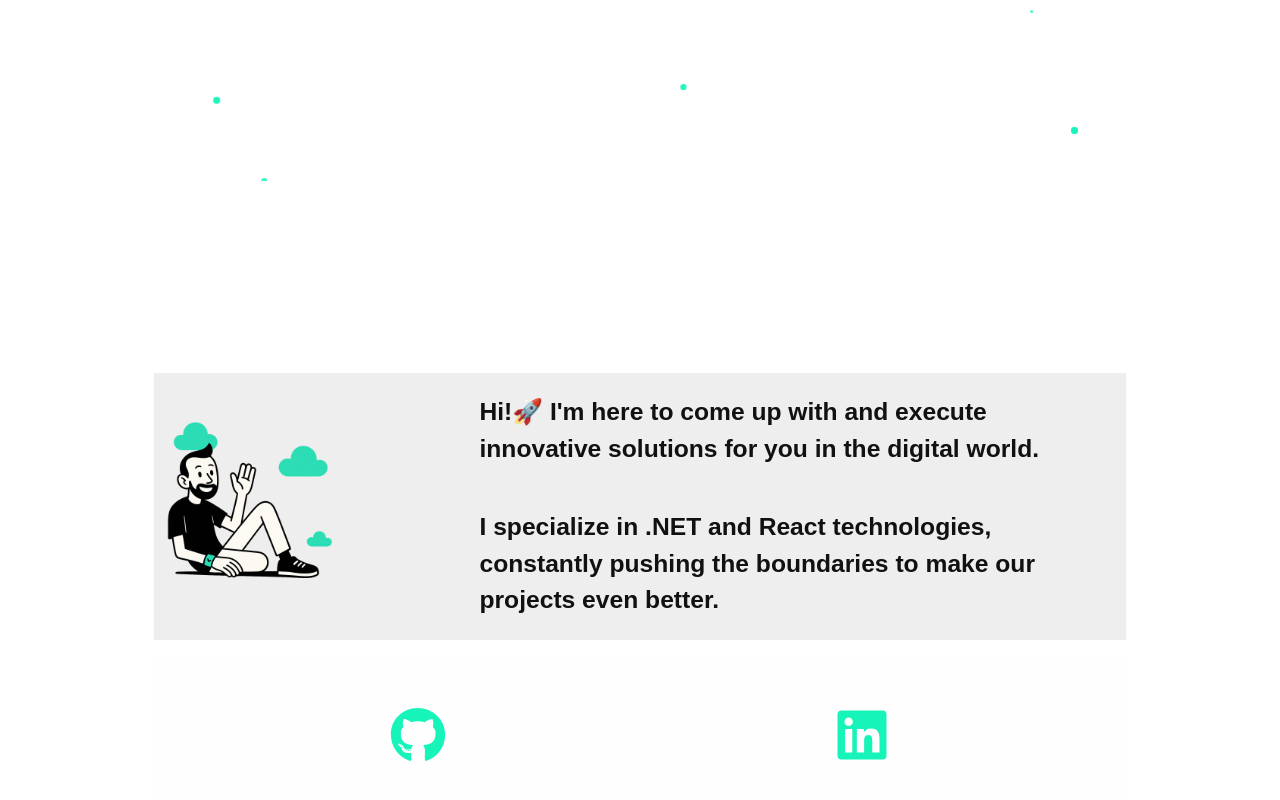
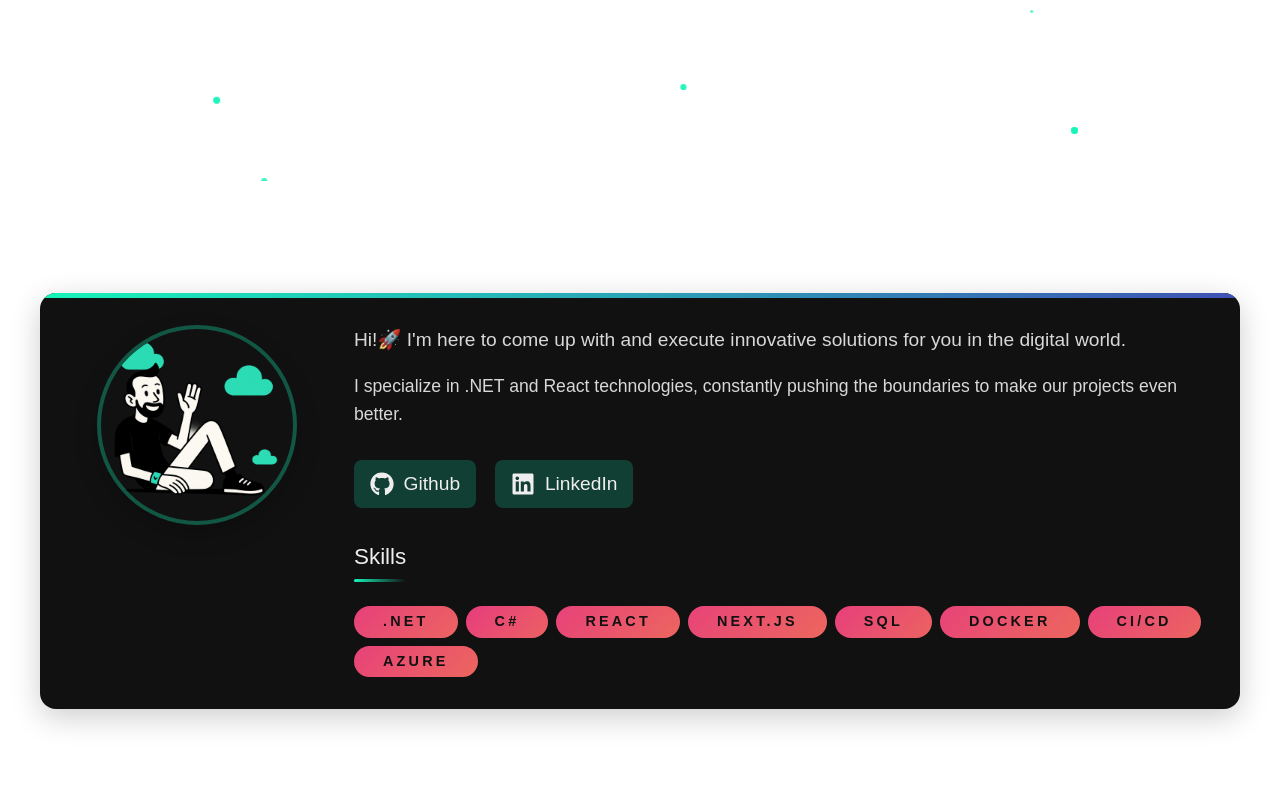
Before and after one commit to UnFriend-PL/HashStudio, a Next.js app: page / in a window 1280 px wide. Shown: the part 1978-2778 px from the top of the page. Built offline with nearby package versions, Linux system fonts and the light colour scheme.

Commit message:
section portfolio was rebuilded

```diff
--- a/package.json
+++ b/package.json
@@ -10,7 +10,7 @@
   },
   "dependencies": {
     "dotenv": "^16.5.0",
-    "framer-motion": "^12.5.0",
+    "framer-motion": "^12.12.1",
     "gsap": "^3.12.7",
     "i18next": "^25.1.3",
     "i18next-browser-languagedetector": "^8.1.0",
--- a/src/app/components/Portfolio.jsx
+++ b/src/app/components/Portfolio.jsx
@@ -53,7 +53,7 @@ const Portfolio = ({ data }) => {
     );
     return (
         <section className={styles.portfolioContainer}>
-            <AboutMe links={about.links} avatar={about.avatar}>
+            <AboutMe links={about.links} avatar={about.avatar} skills={skills}>
                 {about.textList &&
                     about.textList.map((text, index) => (
                         <p key={index} className={styles.text}>
@@ -61,16 +61,6 @@ const Portfolio = ({ data }) => {
                         </p>
                     ))}
             </AboutMe>
-
-            {skills && (
-                <div className={styles.pills}>
-                    {skills.map((skill, index) => (
-                        <Pill key={index}>
-                            {skill}
-                        </Pill>
-                    ))}
-                </div>
-            )}
 
             <div className={styles.imageGrid}>
                 {images.map((image, index) => (
--- a/src/app/components/partials/AbouotMe.jsx
+++ b/src/app/components/partials/AbouotMe.jsx
@@ -1,40 +1,98 @@
 import styles from "@/app/styles/partials/AboutMe.module.scss"
 import Image from "next/image";
-import {useState} from "react";
-import Modal from "@/app/components/partials/Modal";
+import { useState, useEffect } from "react";
+import { useTranslation } from 'react-i18next';
+import { motion } from "framer-motion";
+import Pill from "@/app/components/partials/Pill";
 
-export default function AboutMe({children, links, avatar, moreComponent}) {
-    const [isModalOpen, setIsModalOpen] = useState(false);
+export default function AboutMe({children, links, avatar, skills}) {
+    const { t } = useTranslation();
+    const [isVisible, setIsVisible] = useState(false);
 
-    const openModal = () => {
-        setIsModalOpen(true);
-    };
-
-    const closeModal = () => {
-        setIsModalOpen(false);
-    };
+    useEffect(() => {
+        setIsVisible(true);
+    }, []);
 
     return (
         <section className={styles.aboutMe}>
-            <div className={styles.content}>
+            <motion.div
+                initial={{ opacity: 0, y: 30 }}
+                animate={{ opacity: isVisible ? 1 : 0, y: isVisible ? 0 : 30 }}
+                transition={{ duration: 0.8, ease: "easeOut" }}
+                className={styles.content}
+            >
+                <div className={styles.contentInner}>
+                    <div className={styles.avatarWrapper}>
                         <div className={styles.avatar}>
-                    <div className={styles.avatarImage}>
-                        {avatar && (<Image src={avatar} alt={"avatar"} loading={"lazy"}/>)}
+                            {avatar && (
+                                <motion.div
+                                    initial={{ scale: 0.8, opacity: 0 }}
+                                    animate={{ scale: 1, opacity: 1 }}
+                                    transition={{ delay: 0.3, duration: 0.5 }}
+                                    className={styles.avatarImageWrapper}
+                                >
+                                    <Image
+                                        src={avatar}
+                                        alt="avatar"
+                                        loading="lazy"
+                                        className={styles.avatarImage}
+                                    />
+                                </motion.div>
+                            )}
                         </div>
                     </div>
-                {/*<div className={styles.getMore} onClick={openModal}>*/}
-                {/*    <a>Dowiedz się więcej...</a>*/}
-                {/*</div>*/}
+
+                    <div className={styles.textSection}>
                         <div className={styles.text}>
                             {children}
                         </div>
-            </div>
-            <div className={`${styles.links} ${links ? `${styles.visible}` : ''}`}>
+
+                        <div className={`${styles.links} ${links ? styles.visible : ''}`}>
                             {links && links.map((link, index) => (
-                    <a key={index} href={link.link} className={styles.link} target="_blank"
-                       rel="noreferrer">{link.ico}</a>
+                                <motion.a
+                                    key={index}
+                                    href={link.link}
+                                    className={styles.link}
+                                    target="_blank"
+                                    rel="noreferrer"
+                                    whileHover={{ scale: 1.1 }}
+                                    whileTap={{ scale: 0.95 }}
+                                    initial={{ opacity: 0 }}
+                                    animate={{ opacity: 1 }}
+                                    transition={{ delay: 0.5 + index * 0.1 }}
+                                >
+                                    {link.ico}
+                                    <span className={styles.linkName}>{link.name}</span>
+                                </motion.a>
                             ))}
                         </div>
+
+                        <div className={styles.skillsTitle}>
+                            <h3>{t('portfolio.skills.title')}</h3>
+                        </div>
+
+                        {skills && skills.length > 0 && (
+                            <motion.div
+                                className={styles.skillsContainer}
+                                initial={{ opacity: 0 }}
+                                animate={{ opacity: 1 }}
+                                transition={{ delay: 0.6, duration: 0.5 }}
+                            >
+                                {skills.map((skill, index) => (
+                                    <motion.div
+                                        key={index}
+                                        initial={{ opacity: 0, scale: 0.8 }}
+                                        animate={{ opacity: 1, scale: 1 }}
+                                        transition={{ delay: 0.7 + index * 0.1 }}
+                                    >
+                                        <Pill>{skill}</Pill>
+                                    </motion.div>
+                                ))}
+                            </motion.div>
+                        )}
+                    </div>
+                </div>
+            </motion.div>
         </section>
     );
 }
--- a/src/app/styles/LanguageSwitcher.scss
+++ b/src/app/styles/LanguageSwitcher.scss
@@ -17,7 +17,6 @@
   height: 40px;
   font-size: 14px;
   font-weight: bold;
-  cursor: pointer;
   transition: background-color 0.3s;
   display: flex;
   align-items: center;
@@ -48,7 +47,6 @@
   text-align: left;
   border: none;
   background: none;
-  cursor: pointer;
   font-size: 14px;
   color: color.$third-color;
   transition: background-color 0.2s;
--- a/src/app/styles/partials/AboutMe.module.scss
+++ b/src/app/styles/partials/AboutMe.module.scss
@@ -1,117 +1,161 @@
 @use "@/app/styles/Colors" as color;
 
 .aboutMe {
-  flex-basis: 80%;
-  margin: 10%;
+  width: 100%;
+  padding: 3rem 2rem;
+  display: flex;
+  justify-content: center;
+
+  .content {
+    width: 100%;
+    max-width: 1200px;
+    background: color.$secondary-color;
+    border-radius: 16px;
+    box-shadow: 0 8px 30px rgba(0, 0, 0, 0.2);
+    overflow: hidden;
+    position: relative;
+
+    &::before {
+      content: '';
+      position: absolute;
+      top: 0;
+      left: 0;
+      width: 100%;
+      height: 5px;
+      background: linear-gradient(90deg, color.$primary-color, color.$accent-color);
+    }
+
+    .contentInner {
+      display: flex;
+      padding: 2rem;
+
+      @media (max-width: 768px) {
+        flex-direction: column;
+      }
+    }
+  }
+
+  .avatarWrapper {
+    flex: 0 0 250px;
+    display: flex;
+    flex-direction: column;
+    align-items: center;
+
+    @media (max-width: 768px) {
+      margin-bottom: 2rem;
+    }
+  }
+
+  .avatar {
+    width: 200px;
+    height: 200px;
+    border-radius: 50%;
+    overflow: hidden;
+    margin-bottom: 1.5rem;
+    border: 4px solid rgba(color.$primary-color, 0.3);
+    box-shadow: 0 10px 25px rgba(0, 0, 0, 0.2);
+
+    .avatarImageWrapper {
+      width: 100%;
+      height: 100%;
+      position: relative;
+      overflow: hidden;
+    }
+
+    .avatarImage {
+      width: 100%;
+      height: 100%;
+      object-fit: cover;
+    }
+  }
+
+  .skillsTitle {
+    margin-top: 2rem;
+    text-align: left;
+
+    h3 {
+      font-size: 1.4rem;
+      color: color.$third-color;
+      margin-bottom: 1rem;
+      position: relative;
+      display: inline-block;
+
+      &::after {
+        content: '';
+        position: absolute;
+        bottom: -8px;
+        left: 0;
+        width: 100%;
+        height: 3px;
+        background: linear-gradient(90deg, color.$primary-color, transparent);
+        border-radius: 2px;
+      }
+    }
+  }
+
+  .skillsContainer {
     display: flex;
     flex-wrap: wrap;
-  gap: 1rem;
-  justify-content: center;
-  @media (max-width: 1280px) {
-    flex-basis: 100%;
+    justify-content: flex-start;
+    gap: 0.5rem;
+    margin: 1rem 0 0;
+    width: 100%;
   }
 
-  .content {
-    font-size: 1.4rem;
-    font-weight: bolder;
-    line-height: 1.5;
-    color: color.$secondary-color;
-    display: flex;
-    flex-wrap: wrap;
-    justify-content: space-between;
-    flex-basis: 70%;
-    background-color: color.$third-color;
-    position: relative;
-    @media (max-width: 1280px) {
-      flex-basis: 95%;
-      min-height: 20vh;
-    }
+  .textSection {
+    flex: 1;
+    padding-left: 2rem;
+
     @media (max-width: 768px) {
-      justify-content: center;
+      padding-left: 0;
     }
   }
 
   .text {
-    flex-basis: 70%;
-    text-align: left;
-    display: flex;
-    flex-wrap: wrap;
-    justify-content: space-around;
-    align-items: center;
-    font-size: 110%;
+    color: color.$third-color;
+    line-height: 1.6;
+    font-size: 1.1rem;
+    margin-bottom: 2rem;
 
     p {
-      flex-basis: 90%;
-      margin: 3% 0;
+      margin-bottom: 1rem;
+      opacity: 0.9;
 
+      &:first-of-type {
+        font-size: 1.2rem;
+        font-weight: 500;
       }
-
-    @media (max-width: 768px) {
-      flex-basis: 100%;
-      font-size: 90%;
-      padding-bottom: 25%;
-    }
-  }
-
-  .getMore {
-    flex-basis: 20%;
-    margin: 1%;
-    text-align: center;
-    font-size: 0.7rem;
-    font-weight: bolder;
-    color: color.$third-color;
-    background-color: color.$secondary-color;
-    padding: 1rem;
-    border-radius: 5px;
-    transition: all 0.3s;
-    position: absolute;
-    bottom: 0;
-    left: 0;
-
-    &:hover {
-      transform: scale(1.05);
-    }
-  }
-
-  .avatar {
-    flex-basis: 20%;
-    display: flex;
-    justify-content: center;
-    align-items: center;
-    @media (max-width: 768px) {
-      flex-basis: 40%;
-    }
-  }
-
-  .avatarImage {
-    width: 100%;
-    background-color: color.$third-color;
     }
   }
 
   .links {
-  display: none;
-  flex-basis: 20%;
+    display: flex;
+    gap: 1.2rem;
     flex-wrap: wrap;
-  align-items: center;
-  gap: 1rem;
-  background-color: rgba(color.$third-color, 0.1);
 
     .link {
-    flex-basis: 100%;
-    color: color.$primary-color;
-    font-size: 3.5rem;
-    transition: color 0.3s;
       display: flex;
-    justify-content: center;
+      align-items: center;
+      color: color.$third-color;
+      font-size: 1.2rem;
+      text-decoration: none;
+      padding: 0.6rem 1rem;
+      border-radius: 8px;
+      background: rgba(color.$primary-color, 0.2);
+      transition: all 0.3s ease;
+
+      &:hover {
+        background: rgba(color.$primary-color, 0.3);
+        transform: translateY(-2px);
       }
 
-  @media (max-width: 1280px) {
-    flex-basis: 95%;
-    justify-content: space-around;
-    padding: 5%;
-    .link {
-      flex-basis: 25%;
+      svg {
+        font-size: 1.5rem;
+        margin-right: 0.6rem;
+      }
+
+      .linkName {
+        font-weight: 500;
       }
     }
   }
@@ -119,18 +163,4 @@
   .visible {
     display: flex;
   }
-
--------------- modal ----------------
-.modal {
-  position: fixed;
-  top: 0;
-  left: 0;
-  width: 100vw;
-  height: 100vh;
-  background: rgba(0, 0, 0, 0.85);
-  backdrop-filter: blur(5px);
-  display: flex;
-  align-items: center;
-  justify-content: center;
-  z-index: 1000;
 }
```
Also changed, not shown: 1 other file (tests, documents, lock files or other folders). Lines whose indentation alone changed are shown as unchanged.
